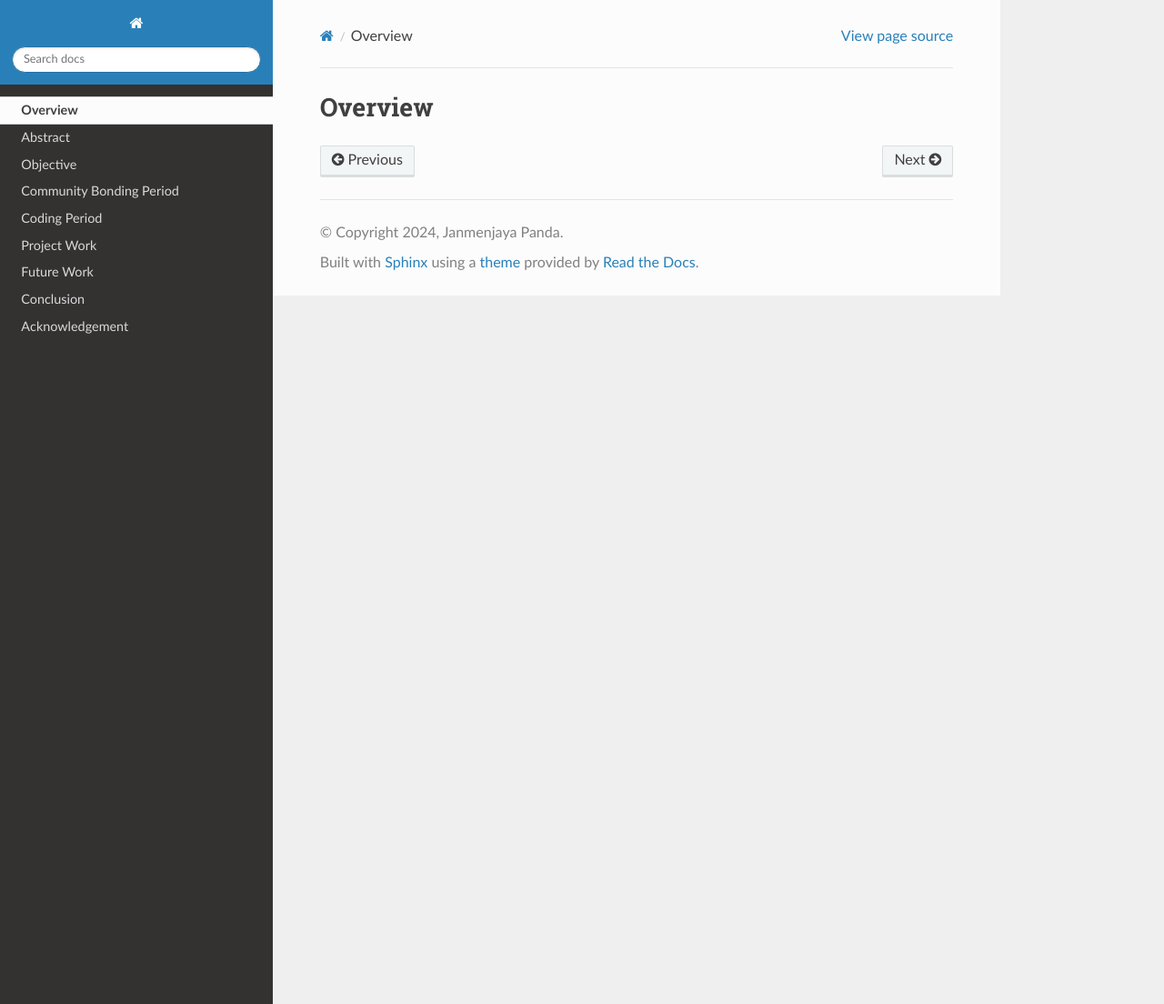
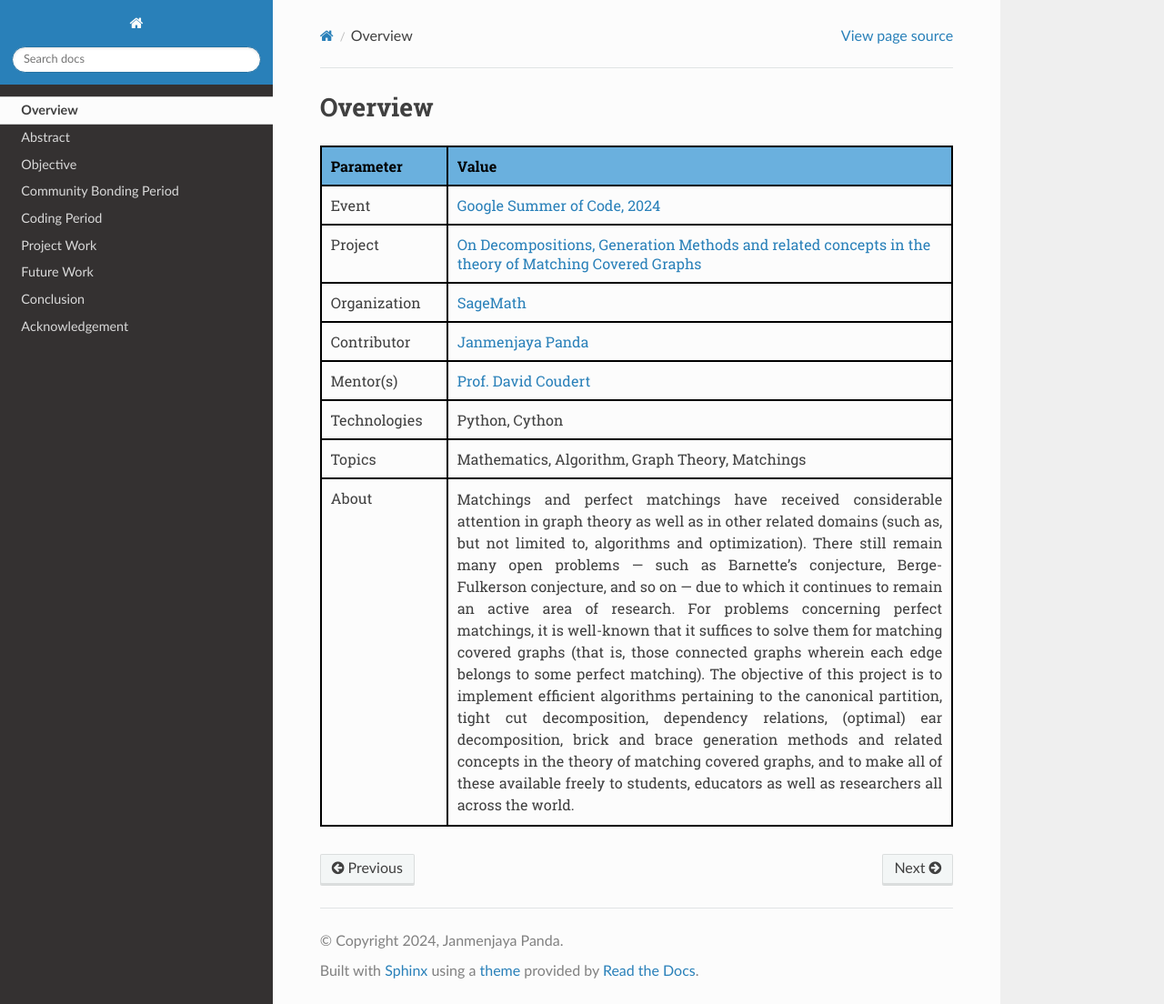
Before and after one commit to janmenjayap/GSoC-2024, a Sphinx documentation site: the page built from docs/overview.rst, in a window 1280 px wide and 1104 px high. Shown: the whole window at 91% size. Built offline with Sphinx 7.4.7 and the Read the Docs theme 3.1.0, drawn with Linux system fonts in a browser that asks for light colours.

Commit message:
added overview

```diff
--- a/docs/overview.rst
+++ b/docs/overview.rst
@@ -2,3 +2,52 @@
 
 Overview
 --------
+
+.. raw:: html
+
+    <div style="overflow-x: auto; max-width: 100%;">
+        <table style="width: 100%; border-collapse: collapse; font-family: Roboto Slab; margin-bottom: 30px;">
+            <thead>
+            <tr style="background-color: #6ab0de; border: 2px solid #000;">
+                <th style="padding: 10px; border: 2px solid #000; text-align: left; width: 20%; color: black;">Parameter</th>
+                <th style="padding: 10px; border: 2px solid #000; text-align: left; width: 80%; color: black;">Value</th>
+            </tr>
+            </thead>
+            <tbody>
+            <tr>
+                <td style="padding: 10px; border: 2px solid #000;">Event</td>
+                <td style="padding: 10px; border: 2px solid #000;"><a href="https://summerofcode.withgoogle.com/programs/2024" target="_blank">Google Summer of Code, 2024</a></td>
+            </tr>
+            <tr>
+                <td style="padding: 10px; border: 2px solid #000;">Project</td>
+                <td style="padding: 10px; border: 2px solid #000;"><a href="https://summerofcode.withgoogle.com/programs/2024/projects/iY5gx4Ls" target="_blank">On Decompositions, Generation Methods and related concepts in the theory of Matching Covered Graphs</a></td>
+            </tr>
+            <tr>
+                <td style="padding: 10px; border: 2px solid #000;">Organization</td>
+                <td style="padding: 10px; border: 2px solid #000;"><a href="https://www.sagemath.org/" target="_blank">SageMath</a></td>
+            </tr>
+            <tr>
+                <td style="padding: 10px; border: 2px solid #000;">Contributor</td>
+                <td style="padding: 10px; border: 2px solid #000;"><a href="https://www.linkedin.com/in/panda-janmenjaya/" target="_blank">Janmenjaya Panda</a></td>
+            </tr>
+            <tr>
+                <td style="padding: 10px; border: 2px solid #000;">Mentor(s)</td>
+                <td style="padding: 10px; border: 2px solid #000;"><a href="https://www-sop.inria.fr/members/David.Coudert/index.shtml" target="_blank">Prof. David Coudert</a></td>
+            </tr>
+            <tr>
+                <td style="padding: 10px; border: 2px solid #000;">Technologies</td>
+                <td style="padding: 10px; border: 2px solid #000;">Python, Cython</td>
+            </tr>
+            <tr>
+                <td style="padding: 10px; border: 2px solid #000;">Topics</td>
+                <td style="padding: 10px; border: 2px solid #000;">Mathematics, Algorithm, Graph Theory, Matchings</td>
+            </tr>
+            <tr>
+                <td style="padding: 10px; border: 2px solid #000; vertical-align: top;">About</td>
+                <td style="padding: 10px; border: 2px solid #000; text-align: justify; line-height: 1.5; word-wrap: break-word;">
+                Matchings and perfect matchings have received considerable attention in graph theory as well as in other related domains (such as, but not limited to, algorithms and optimization). There still remain many open problems — such as Barnette’s conjecture, Berge-Fulkerson conjecture, and so on — due to which it continues to remain an active area of research. For problems concerning perfect matchings, it is well-known that it suffices to solve them for matching covered graphs (that is, those connected graphs wherein each edge belongs to some perfect matching). The objective of this project is to implement efficient algorithms pertaining to the canonical partition, tight cut decomposition, dependency relations, (optimal) ear decomposition, brick and brace generation methods and related concepts in the theory of matching covered graphs, and to make all of these available freely to students, educators as well as researchers all across the world.
+                </td>
+            </tr>
+            </tbody>
+        </table>
+    </div>
```
